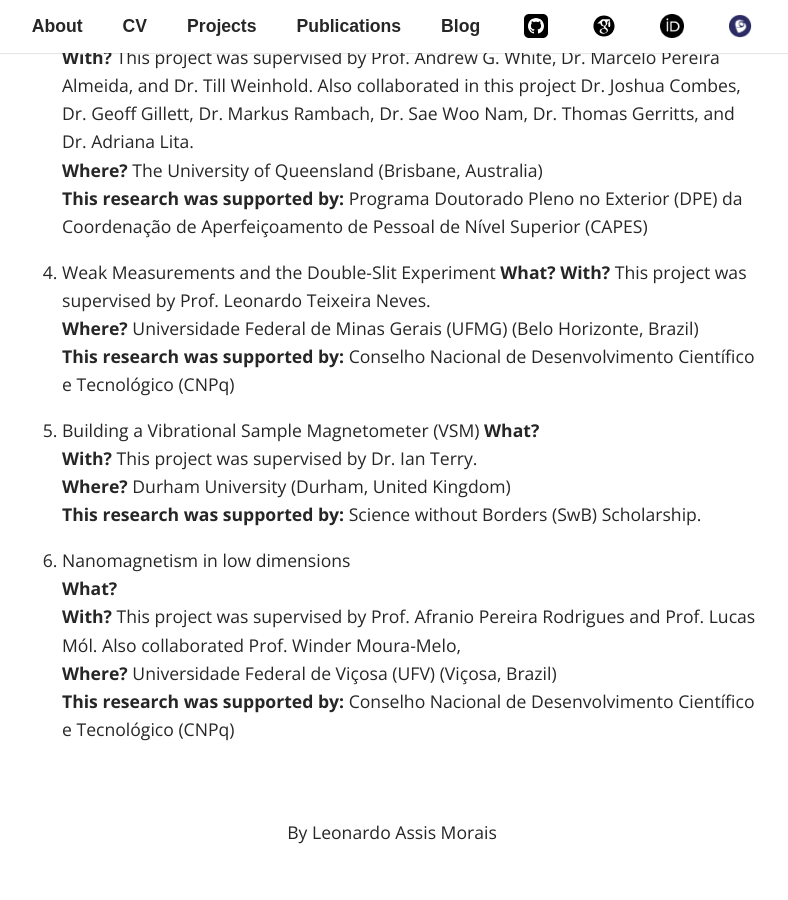
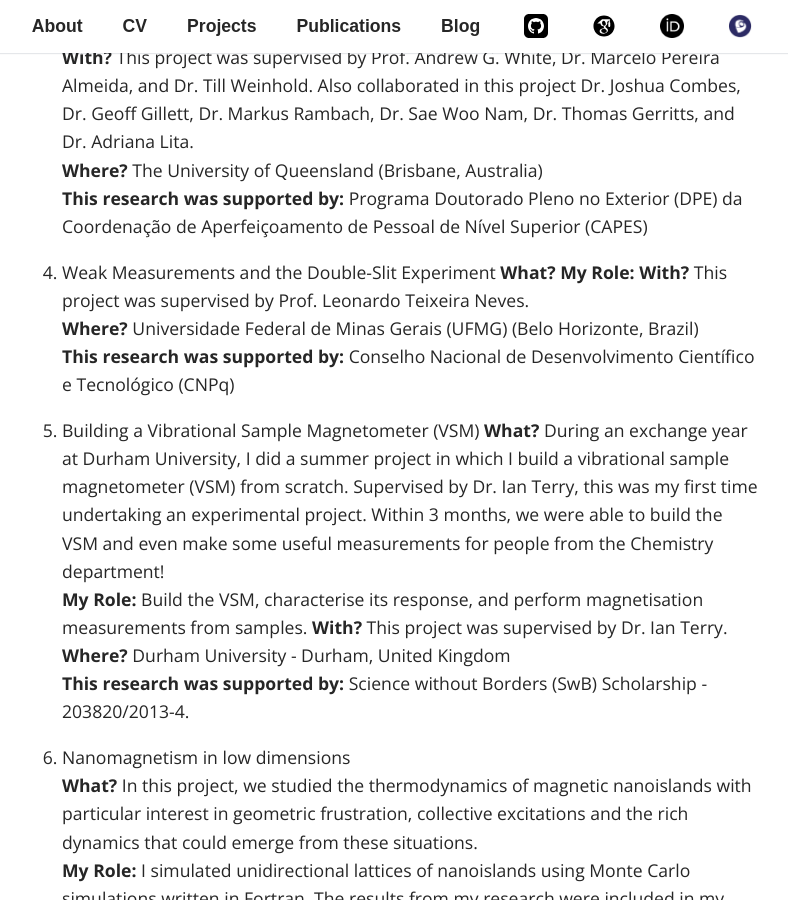
Before and after one commit to Leo-am/Leo-am.github.io, a Jekyll site: the page built from _pages/03_projects.md, in a window 1280 px wide and 900 px high, scrolled down 930 px. Shown: the whole window, without its empty margins (248-1036 px from the left). Built offline with Jekyll 4.4.1, drawn with Linux system fonts in a browser that asks for light colours; some web fonts are replaced; some of the changed text lies outside the part shown.

Commit message:
added infos on projects: ufv and durham

```diff
--- a/_pages/03_projects.md
+++ b/_pages/03_projects.md
@@ -26,18 +26,21 @@
 
 4. Weak Measurements and the Double-Slit Experiment
     __What?__
-    __With?__ This project was supervised by Prof. Leonardo Teixeira Neves.<br>
-    __Where?__ Universidade Federal de Minas Gerais (UFMG) (Belo Horizonte, Brazil)<br>
+    __My Role:__
+    __With?__ This project was supervised by Prof. Leonardo Teixeira Neves. <br>
+    __Where?__ Universidade Federal de Minas Gerais (UFMG) (Belo Horizonte, Brazil) <br>
     __This research was supported by:__ Conselho Nacional de Desenvolvimento Científico e Tecnológico (CNPq)<br>
 
 5. Building a Vibrational Sample Magnetometer (VSM)
-    __What?__<br>
-    __With?__ This project was supervised by Dr. Ian Terry.<br>
-    __Where?__ Durham University (Durham, United Kingdom)<br>
-    __This research was supported by:__ Science without Borders (SwB) Scholarship.
+    __What?__ During an exchange year at Durham University, I did a summer project in which I build a vibrational sample magnetometer (VSM) from scratch. Supervised by Dr. Ian Terry, this was my first time undertaking an experimental project. Within 3 months, we were able to build the VSM and even make some useful measurements for people from the Chemistry department! <br>
+    __My Role:__ Build the VSM, characterise its response, and perform magnetisation measurements from samples.
+    __With?__ This project was supervised by Dr. Ian Terry. <br>
+    __Where?__ Durham University - Durham, United Kingdom <br>
+    __This research was supported by:__ Science without Borders (SwB) Scholarship - 203820/2013-4.
 
-6. Nanomagnetism in low dimensions<br>
-    __What?__<br>
-    __With?__ This project was supervised by Prof. Afranio Pereira Rodrigues and Prof. Lucas Mól. Also collaborated Prof. Winder Moura-Melo, <br>
-    __Where?__ Universidade Federal de Viçosa (UFV) (Viçosa, Brazil)<br>
-    __This research was supported by:__ Conselho Nacional de Desenvolvimento Científico e Tecnológico (CNPq)
+6. Nanomagnetism in low dimensions  <br>
+    __What?__ In this project, we studied the thermodynamics of magnetic nanoislands with particular interest in geometric frustration, collective excitations and the rich dynamics that could emerge from these situations.   <br>
+    __My Role:__ I simulated unidirectional lattices of nanoislands using Monte Carlo simulations written in Fortran. The results from my research were included in my monograph (available upon request) and published in [this paper](https://iopscience.iop.org/article/10.1088/0957-4484/26/29/295303/meta) (which also featured an experimental realization of the lattices I simulated. Pretty nice, huh?)
+    __With?__ This project was supervised by Prof. Afranio Pereira Rodrigues and Prof. Lucas Mól. Also collaborated Prof. Winder Moura-Melo, Prof. Rodrigo Costa Silva, Prof. Clodoaldo I. L. de Araujo, Dr. Fabio Nascimento, and Dr. Renan Loreto. <br>
+    __Where?__ Universidade Federal de Viçosa (UFV) - Viçosa, Brazil <br>
+    __This research was supported by:__ Conselho Nacional de Desenvolvimento Científico e Tecnológico (CNPq).
```
